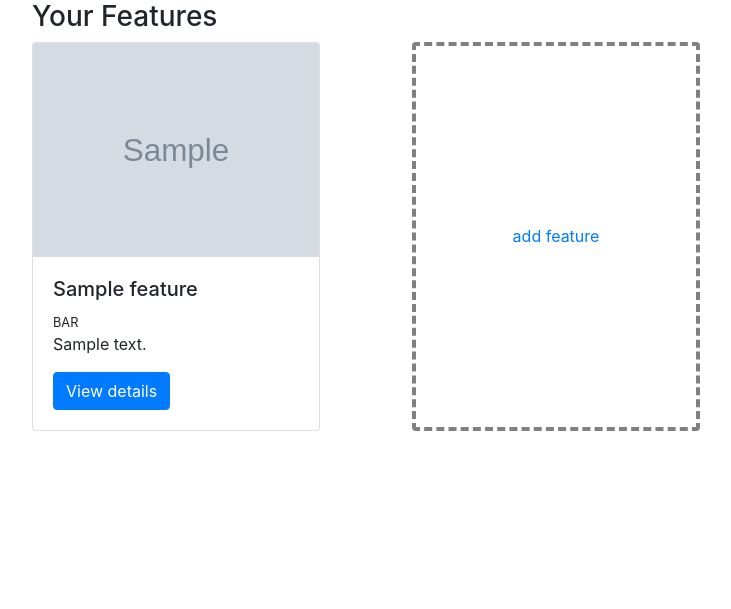
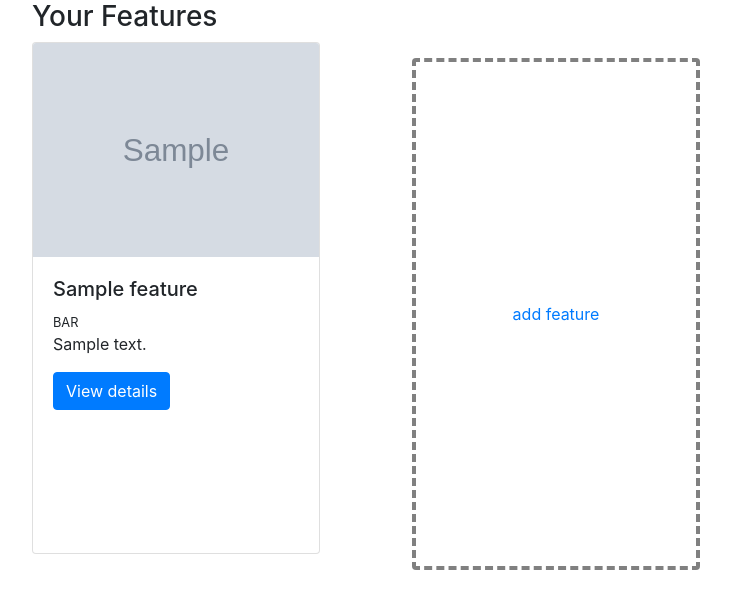
Before and after one commit to branchd1/mega_backend, a Django app: page /developer/ in a window 1280 px wide. Shown: the part 63-672 px from the top of the page, without its empty margins (53-784 px from the left). Run offline with Django 3.2, Linux system fonts and the light colour scheme; a user stored in the database is signed in; tables that the repository leaves empty hold one stand-in row (values such as "Sample post"); grey boxes marked "Sample" are stand-in pictures; some libraries are stand-ins or nearby versions.

Commit message:
add feature bug fix

```diff
--- a/core/models.py
+++ b/core/models.py
@@ -40,7 +40,7 @@ class DataAccessType(models.TextChoices):
 class Feature(models.Model):
     """ features built by 3rd party developers """
     name = models.CharField(max_length=32)
-    picture = models.ImageField(upload_to='feature_pictures/', null=True, blank=True)
+    picture = models.ImageField(upload_to='feature_pictures/')
     community_type = models.CharField(max_length=32, choices=CommunityType.choices)
     description = models.TextField()
 
--- a/core/static/core/style/style.css
+++ b/core/static/core/style/style.css
@@ -1,3 +1,7 @@
+.card{
+    min-height: 32rem;
+}
+
 a:hover{
     text-decoration: none;
 }
--- a/developer/templates/developer/feature_details.html
+++ b/developer/templates/developer/feature_details.html
@@ -19,12 +19,12 @@
              </div>
 
              <div class="my-3">
-                 <p class="mb-0">{{ feature.description }}</p>
+                 <p class="mb-0 border border-rounded p-2">{{ feature.description }}</p>
                  <small>description</small>
              </div>
 
              <div class="my-3">
-                 <p class="mb-0">{{ feature.payload }}</p>
+                 <p class="mb-0 border border-rounded p-2">{{ feature.payload }}</p>
                  <small>code</small>
              </div>
 
--- a/developer/templates/developer/index.html
+++ b/developer/templates/developer/index.html
@@ -7,21 +7,22 @@
     <div>
         <h3>Your Features</h3>
     </div>
-    <div class="row">
+    <div class="row row-cols-1 row-cols-md-2 row-cols-md-3">
         {% for feature in features %}
-        <div class="col-12 col-md-6 col-lg-4">
+        <div class="col mb-4">
             <div class="card width-18">
+
                 <img src="{{ MEDIA_URL }}{{ feature.picture.url }}" class="card-img-top" alt="Feature Image">
                  <div class="card-body">
                     <h5 class="card-title">{{ feature.name }}</h5>
                     <small class="card-text">{{ feature.community_type }}</small>
-                    <p class="card-text">{{ feature.description }}</p>
+                    <p class="card-text text-truncate">{{ feature.description }}</p>
                     <a href="{% url 'developer:feature_details' feature.pk %}" class="btn btn-primary">View details</a>
                 </div>
             </div>
         </div>
         {% endfor %}
-        <div class="col-12 col-md-6 col-lg-4">
+        <div class="col-12 col-md-6 col-lg-4 my-3">
             <a href="{% url 'developer:add_feature' %}" class="card border-dashed" style="width: 18rem; height: 100%;">
                 <span class="my-auto mx-auto">add feature</span>
             </a>
--- a/developer/views.py
+++ b/developer/views.py
@@ -44,7 +44,7 @@ def add_feature(request):
     _feature_form = None
 
     if request.method == 'POST':
-        _feature_form = FeatureForm(request.POST)
+        _feature_form = FeatureForm(data=request.POST, files=request.FILES)
 
         if _feature_form.is_valid():
             _feature = _feature_form.save(commit=False)
@@ -72,7 +72,7 @@ def edit_feature(request, feature_id):
     _feature_form = None
 
     if request.method == 'POST':
-        _feature_form = FeatureForm(request.POST, instance=_feature)
+        _feature_form = FeatureForm(data=request.POST, files=request.FILES, instance=_feature)
 
         if _feature_form.is_valid():
             _feature = _feature_form.save()
```
